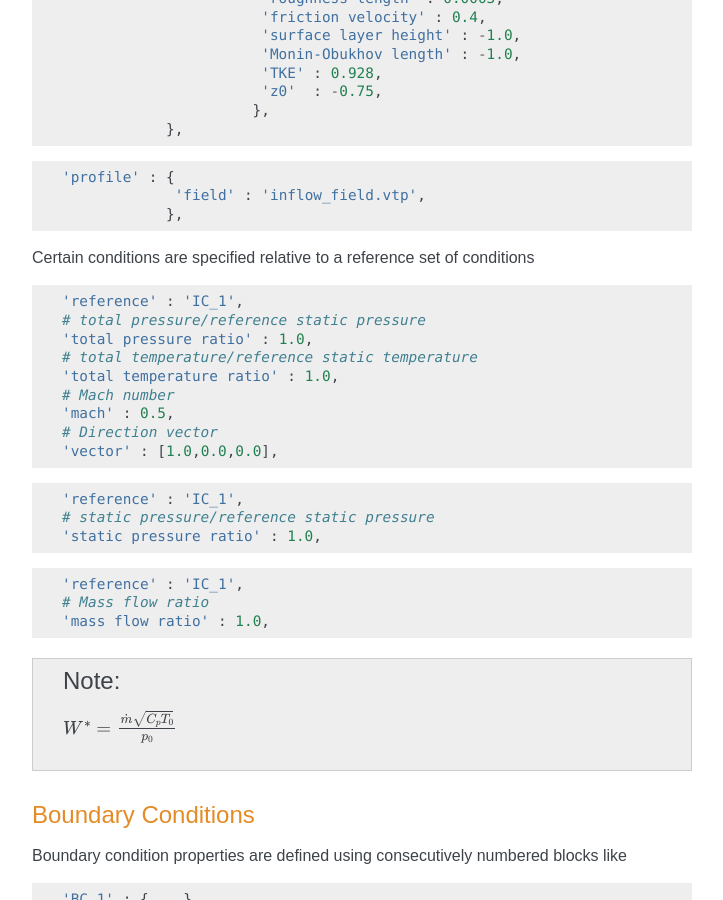
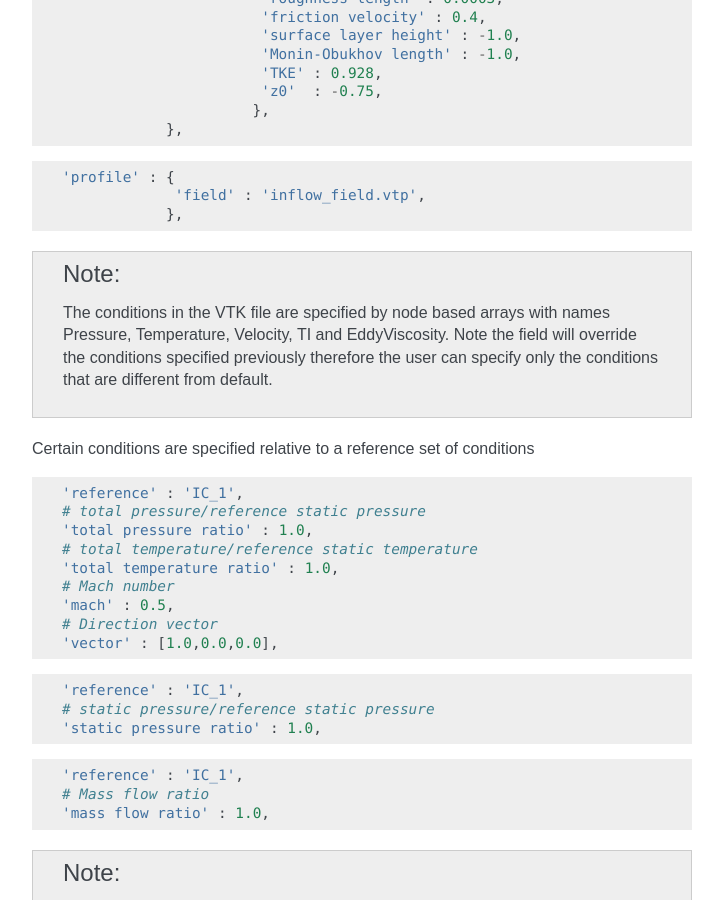
Before and after one commit to zCFD/zCFDguide, a Sphinx documentation site: the page built from docs/source/control-dict.rst, in a window 1280 px wide and 900 px high, scrolled down 7821 px. Shown: the whole window, without its empty margins (388-1111 px from the left). Built offline with Sphinx 7.4.7, drawn with Linux system fonts in a browser that asks for light colours; formulas are drawn with MathJax 3.

Commit message:
Added info on required arrays for inflow fields

```diff
--- a/docs/source/control-dict.rst
+++ b/docs/source/control-dict.rst
@@ -424,6 +424,10 @@ The user can also provide functions to specify a 'wall-function' - or the turbul
     'profile' : {
                  'field' : 'inflow_field.vtp',
                 },
+
+.. note::
+
+  The conditions in the VTK file are specified by node based arrays with names Pressure, Temperature, Velocity, TI and EddyViscosity. Note the field will override the conditions specified previously therefore the user can specify only the conditions that are different from default.
 
 
 Certain conditions are specified relative to a reference set of conditions
```
